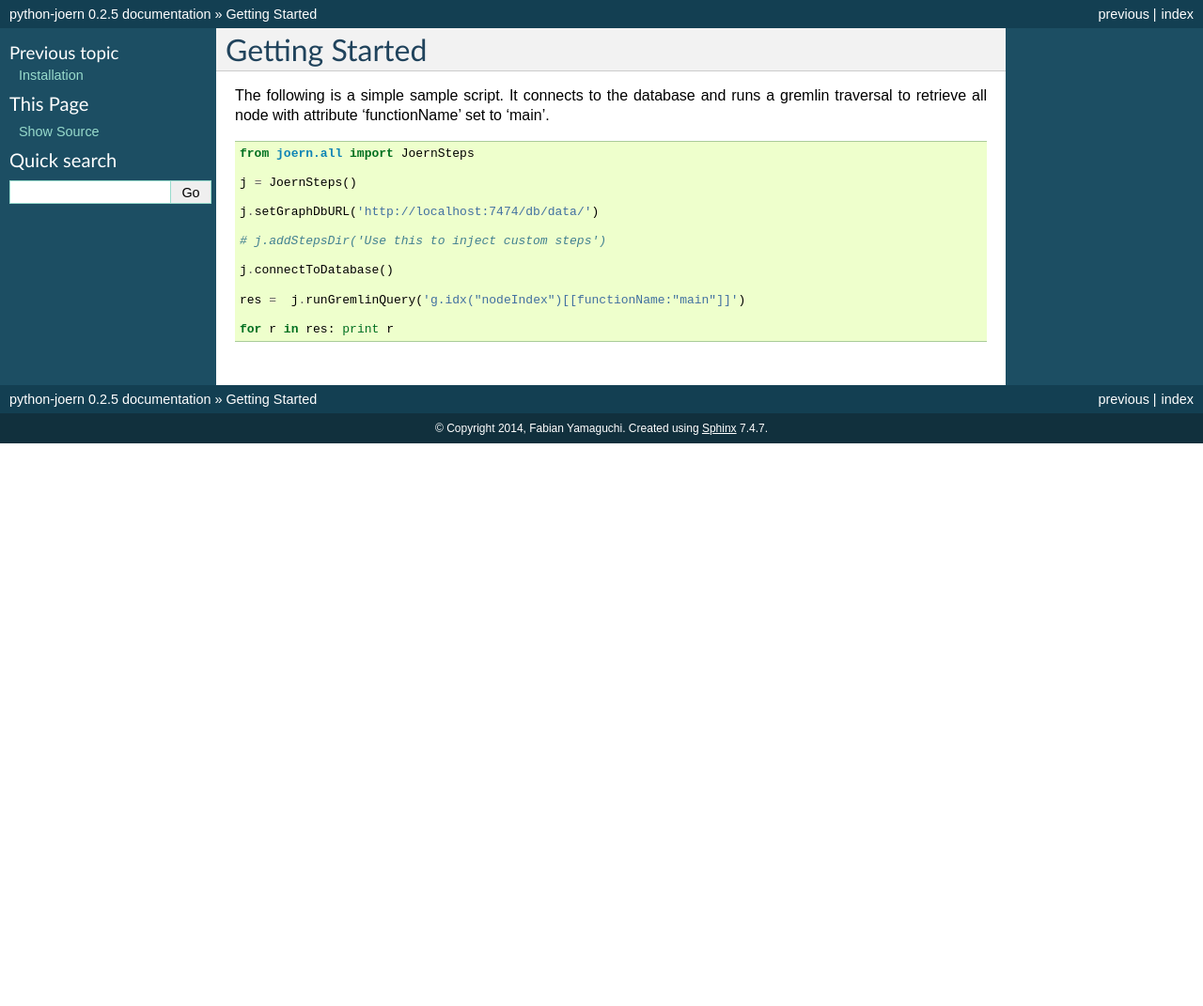
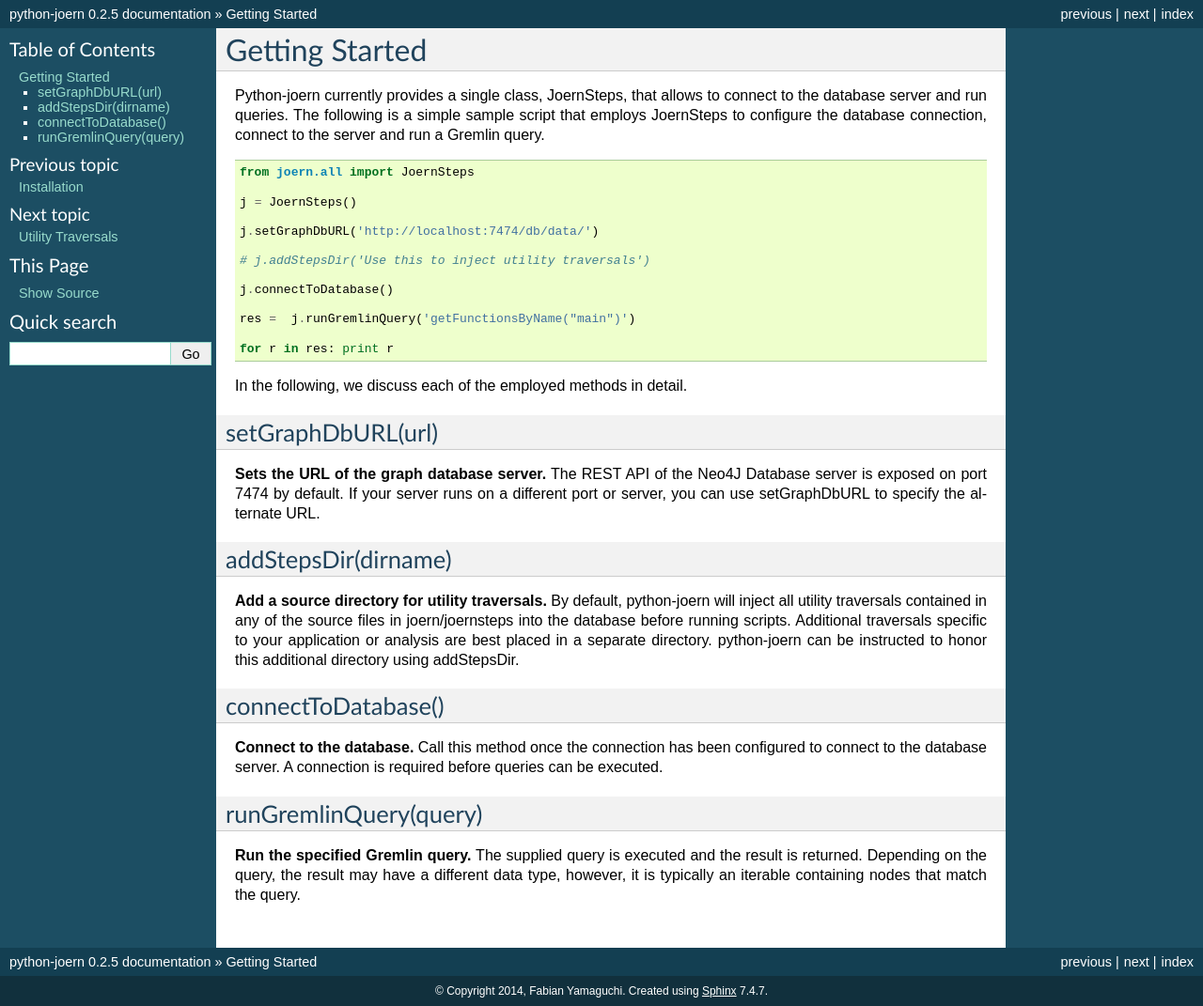
Before and after one commit to fabsx00/python-joern, a Sphinx documentation site: the page built from docs/source/gettingstarted.rst, in a window 1280 px wide. Shown: the whole page at 94% size. Built offline with Sphinx 7.4.7, drawn with Linux system fonts in a browser that asks for light colours; before the commit the page ends 900 px from its top, so only the background shows below that.

Commit message:
More information for the "Getting Started Guide".

```diff
--- a/docs/source/gettingstarted.rst
+++ b/docs/source/gettingstarted.rst
@@ -1,9 +1,11 @@
 Getting Started
 ===============
 
-The following is a simple sample script. It connects to the database
-and runs a gremlin traversal to retrieve all node with attribute
-'functionName' set to 'main'.
+Python-joern currently provides a single class, JoernSteps, that
+allows to connect to the database server and run queries. The
+following is a simple sample script that employs JoernSteps to
+configure the database connection, connect to the server and run a
+Gremlin query.
 
 ::
 
@@ -13,10 +15,45 @@
 
 	j.setGraphDbURL('http://localhost:7474/db/data/')
 
-	# j.addStepsDir('Use this to inject custom steps')
+	# j.addStepsDir('Use this to inject utility traversals')
 
 	j.connectToDatabase()
 
-	res =  j.runGremlinQuery('g.idx("nodeIndex")[[functionName:"main"]]')
+	res =  j.runGremlinQuery('getFunctionsByName("main")')
 
 	for r in res: print r
+
+In the following, we discuss each of the employed methods in detail.
+
+setGraphDbURL(url)
+-------------------
+
+**Sets the URL of the graph database server.** The REST API of the
+Neo4J Database server is exposed on port 7474 by default. If your
+server runs on a different port or server, you can use setGraphDbURL
+to specify the alternate URL.
+
+addStepsDir(dirname)
+--------------------
+
+**Add a source directory for utility traversals.** By default,
+python-joern will inject all utility traversals contained in any of
+the source files in joern/joernsteps into the database before running
+scripts. Additional traversals specific to your application or
+analysis are best placed in a separate directory. python-joern can be
+instructed to honor this additional directory using addStepsDir.
+
+connectToDatabase()
+-------------------
+
+**Connect to the database.** Call this method once the connection has
+been configured to connect to the database server. A connection is
+required before queries can be executed.
+
+runGremlinQuery(query)
+-----------------------
+
+**Run the specified Gremlin query.** The supplied query is executed
+and the result is returned. Depending on the query, the result may
+have a different data type, however, it is typically an iterable
+containing nodes that match the query.
--- a/docs/source/index.rst
+++ b/docs/source/index.rst
@@ -18,6 +18,7 @@
 
    installation
    gettingstarted
+   joernsteps
 
 Indices and tables
 ==================
--- /dev/null
+++ b/docs/source/joernsteps.rst
@@ -0,0 +1,2 @@
+Utility Traversals
+===================
```
